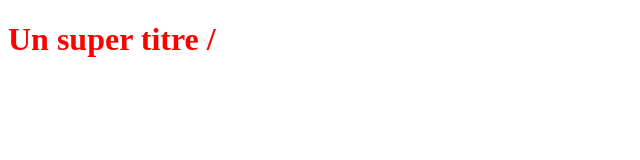
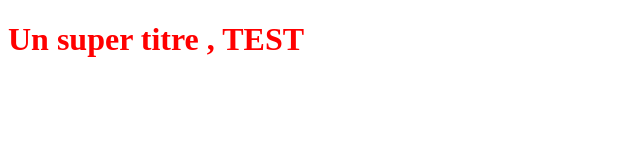
Before and after one commit to moussa870/TestGit, a plain HTML site: page index.html in a window 1280 px wide. Shown: the whole page, without its empty margins (0-640 px from the left). Drawn offline with Linux system fonts and the light colour scheme.

Commit message:
J ai ajoute TEST

```diff
--- a/index.html
+++ b/index.html
@@ -5,6 +5,6 @@
    <link rel="stylesheet" type="text/css" href="styles.css">
 </head>
 <body>
-   <h1>Un super titre /</h1>
+   <h1>Un super titre , TEST</h1>
 </body>
 </html>
```
